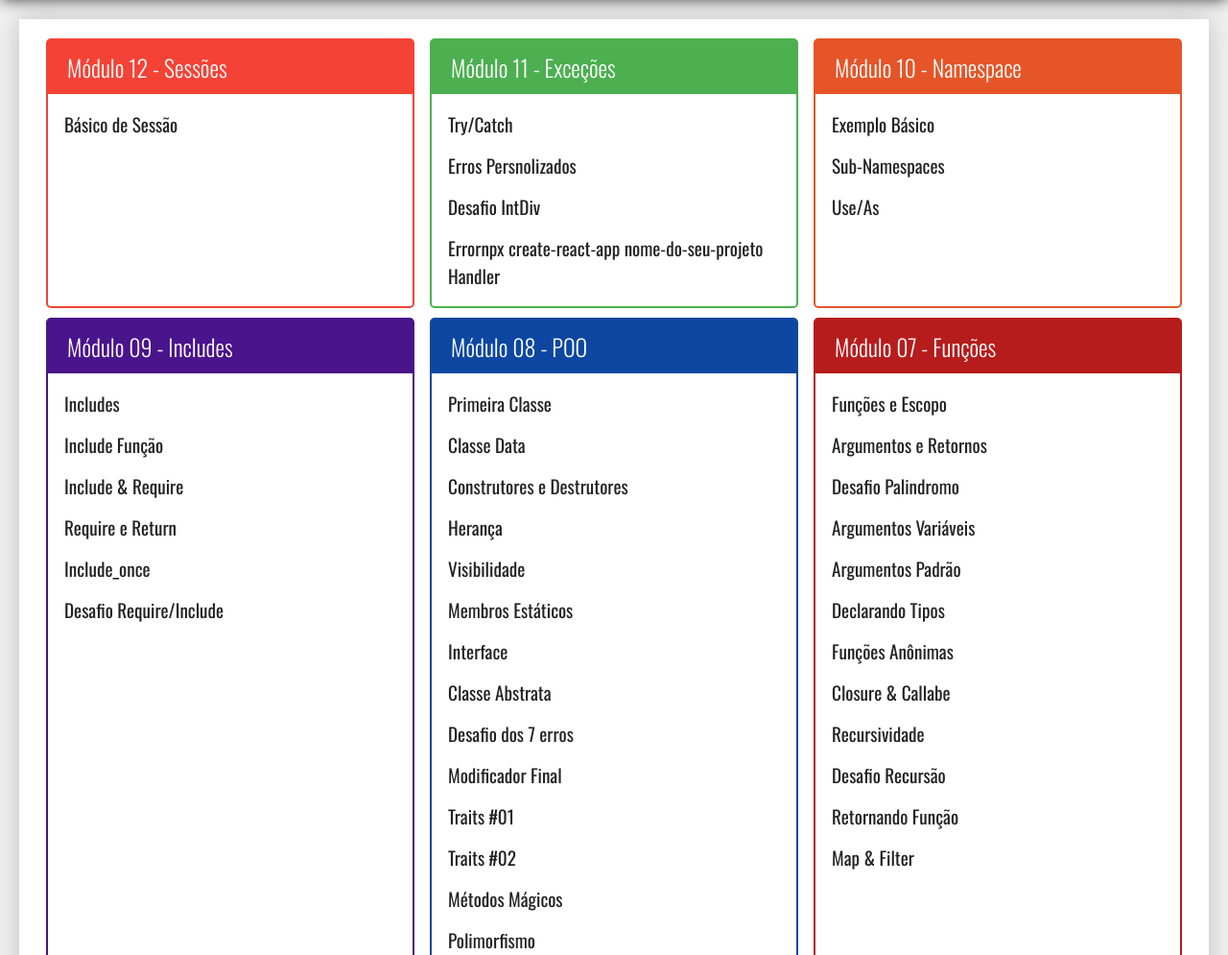
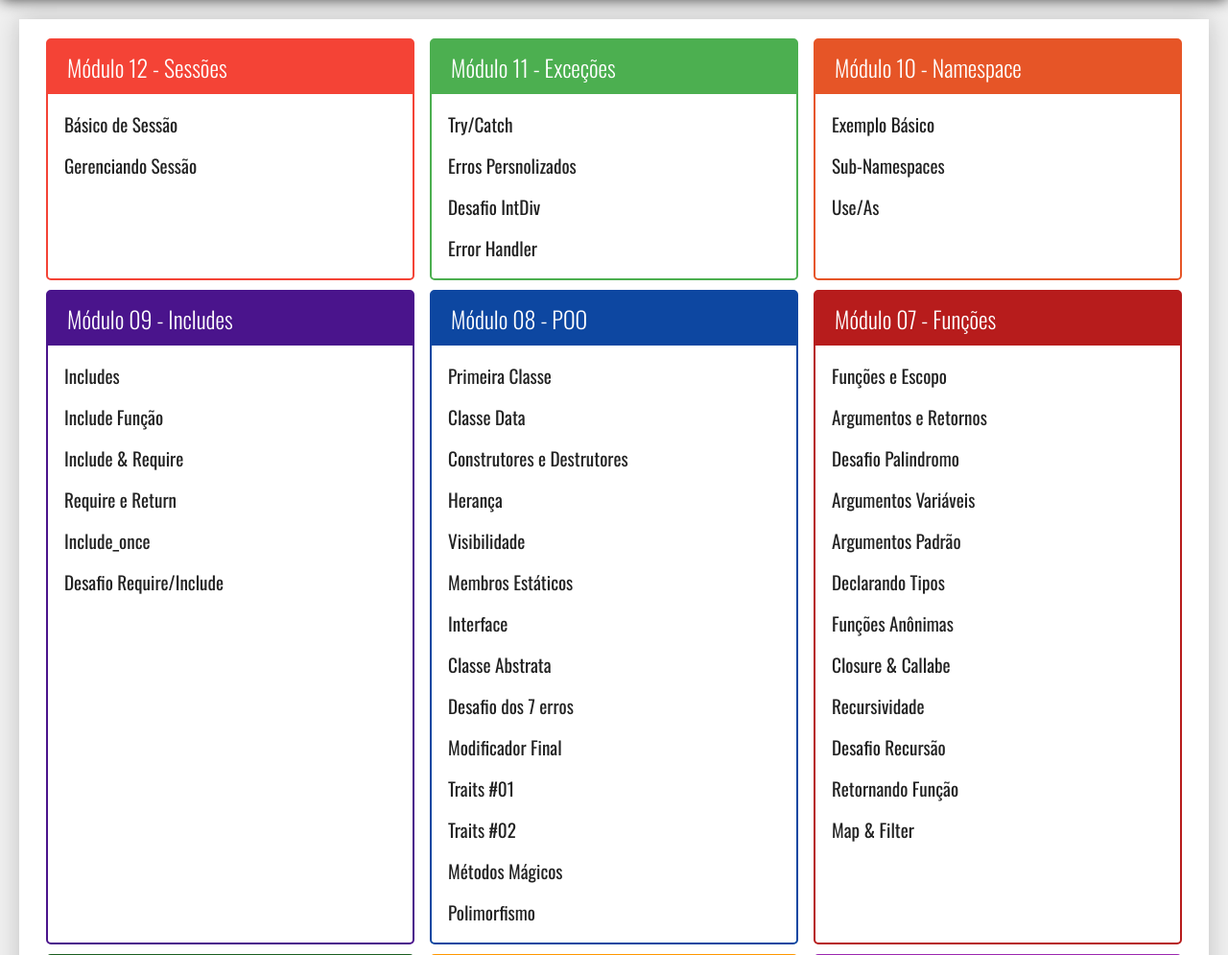
Before and after one commit to Lucas-d-Barbosa/curso-coder, a PHP site: page / in a window 1280 px wide. Shown: the part 120-1115 px from the top of the page at 96% size. Run offline with PHP 8.4, Linux system fonts and the light colour scheme.

Commit message:
Dicas de segurança e gerenciamento de sessão

```diff
--- a/menu.php
+++ b/menu.php
@@ -4,6 +4,10 @@
         <ul>
             <li>
                 <a href="exercicio.php?dir=sessao&file=basico_sessao">Básico de Sessão</a>
+            </li>
+
+            <li>
+                <a href="exercicio.php?dir=sessao&file=gerenciando_sessao">Gerenciando Sessão</a>
             </li>
 
         </ul>
@@ -24,7 +28,7 @@
             </li>
 
             <li>
-                <a href="exercicio.php?dir=tratamento_erro&file=gerenciador_erro">Errornpx create-react-app nome-do-seu-projeto Handler</a>
+                <a href="exercicio.php?dir=tratamento_erro&file=gerenciador_erro">Error Handler</a>
             </li>
 
         </ul>
```
Also changed, not shown: sessao/gerenciando_sessao.php (added, +17 -0 lines).
